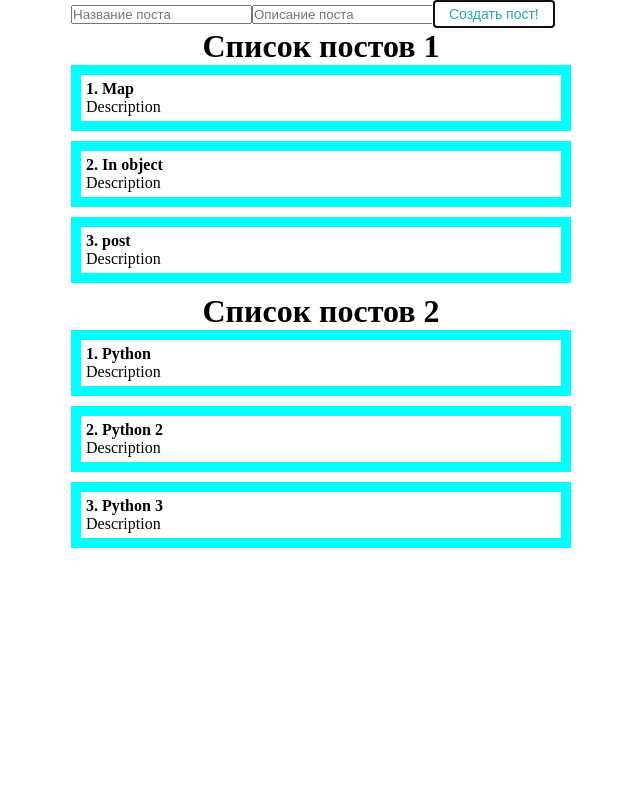
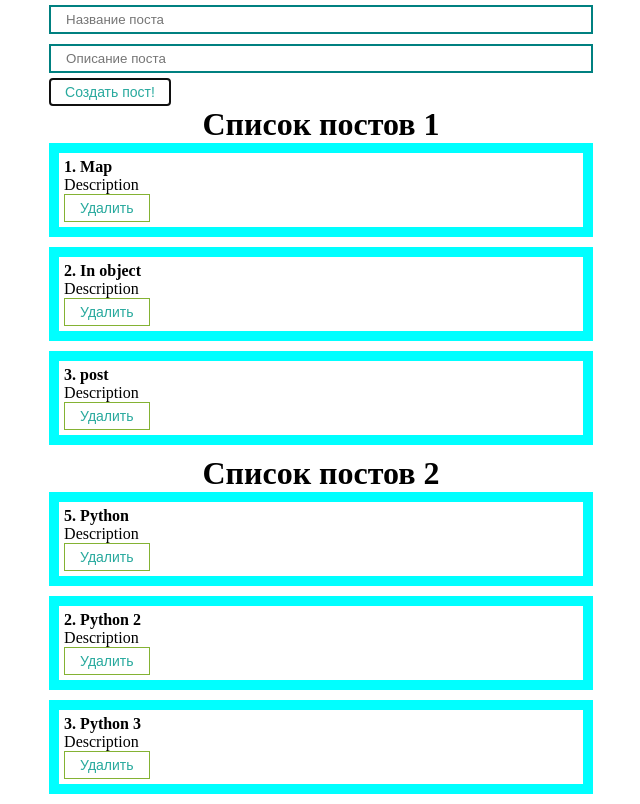
Before and after one commit to Emil-kolom/reactDemo, a React (Create React App) app: page / in a window 1280 px wide. Shown: the whole page, without its empty margins (319-959 px from the left). Built offline with nearby package versions, Linux system fonts and the light colour scheme.

Commit message:
create uncontrolled component

```diff
--- a/src/App.js
+++ b/src/App.js
@@ -13,7 +13,7 @@ function App() {
     {id: 3, title: 'post', body: "Description"}
   ]);
   const [posts2, setPosts2] = useState([
-    {id: 1, title: 'Python', body: "Description"},
+    {id: 5, title: 'Python', body: "Description"},
     {id: 2, title: 'Python 2', body: "Description"},
     {id: 3, title: 'Python 3', body: "Description"}
   ]);
--- a/src/components/Post.js
+++ b/src/components/Post.js
@@ -1,5 +1,6 @@
 import React from 'react';
 import '../style/post.css'
+import MyButton from "./UI/button/MyButton";
 
 const Post = (props) => {
     return (
@@ -9,6 +10,7 @@ const Post = (props) => {
                     <strong>{props.post.id}. {props.post.title}</strong>
                     <div>{props.post.body}</div>
                 </div>
+                <MyButton>Удалить</MyButton>
             </div>
         </div>
     );
--- a/src/components/PostCreator.jsx
+++ b/src/components/PostCreator.jsx
@@ -1,12 +1,34 @@
-import React from 'react';
+import React, {useRef, useState} from 'react';
 import MyButton from "./UI/button/MyButton";
+import MyInput from "./UI/Input/MyInput";
 
 const PostCreator = () => {
+    const[title, setTitle] = useState('')
+
+    /////
+    const bodyInputRef = useRef()
+    /////
+
+    const addNewPost = (e) => {
+        e.preventDefault();
+        console.log(bodyInputRef.current.value)
+    }
     return (
         <form>
-            <input type="text" placeholder="Название поста"/>
-            <input type="text" placeholder="Описание поста"/>
-            <MyButton alt='alt button' autoFocus>Создать пост!</MyButton>
+            {/*Управляемый компонент*/}
+            <MyInput
+                value={title}
+                onChange={e => setTitle(e.target.value)}
+                type="text"
+                placeholder="Название поста"/>
+            {/*Неуправляемый*/}
+            {/*<input ref={bodyInputRef} type={'text'}/>*/}
+            <MyInput
+                //Ссылается сам на себя
+                ref={bodyInputRef}
+                type="text"
+                placeholder="Описание поста"/>
+            <MyButton onClick={addNewPost} alt='alt button' autoFocus>Создать пост!</MyButton>
         </form>
     );
 };
--- /dev/null
+++ b/src/components/UI/Input/MyInput.jsx
@@ -0,0 +1,10 @@
+import React from 'react';
+import classes from "./MyInput.module.css";
+
+const MyInput = React.forwardRef((props, ref) => {
+    return (
+        <input ref={ref} className={classes.myInput} {...props}/>
+    );
+});
+
+export default MyInput;
--- /dev/null
+++ b/src/components/UI/Input/MyInput.module.css
@@ -0,0 +1,6 @@
+.myInput{
+    width: 100%;
+    padding: 5px 15px;
+    margin: 5px 0;
+    border: 2px solid teal;
+}
```
